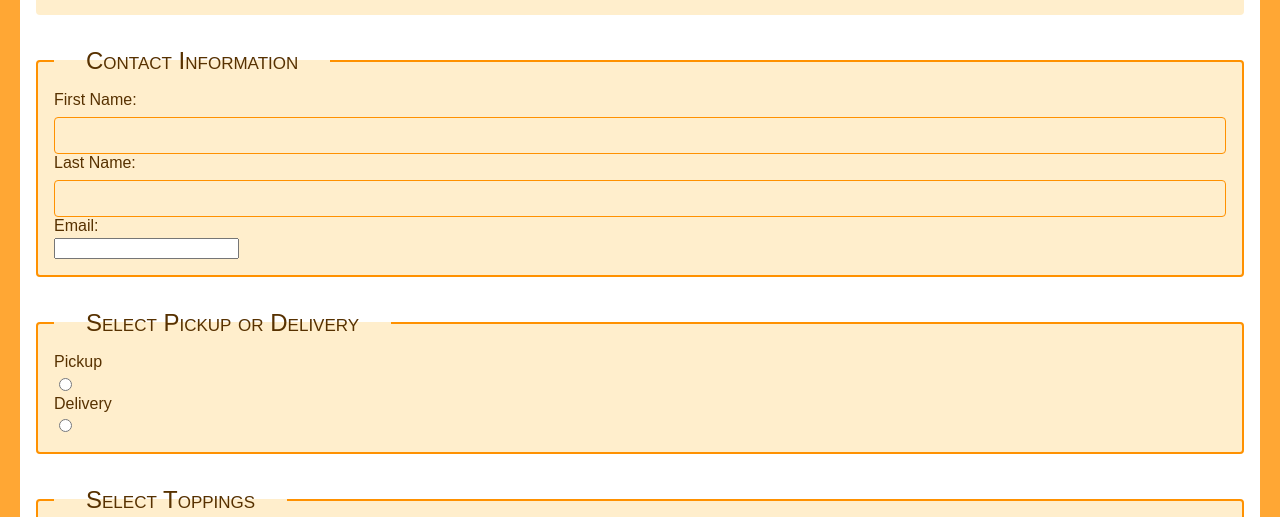
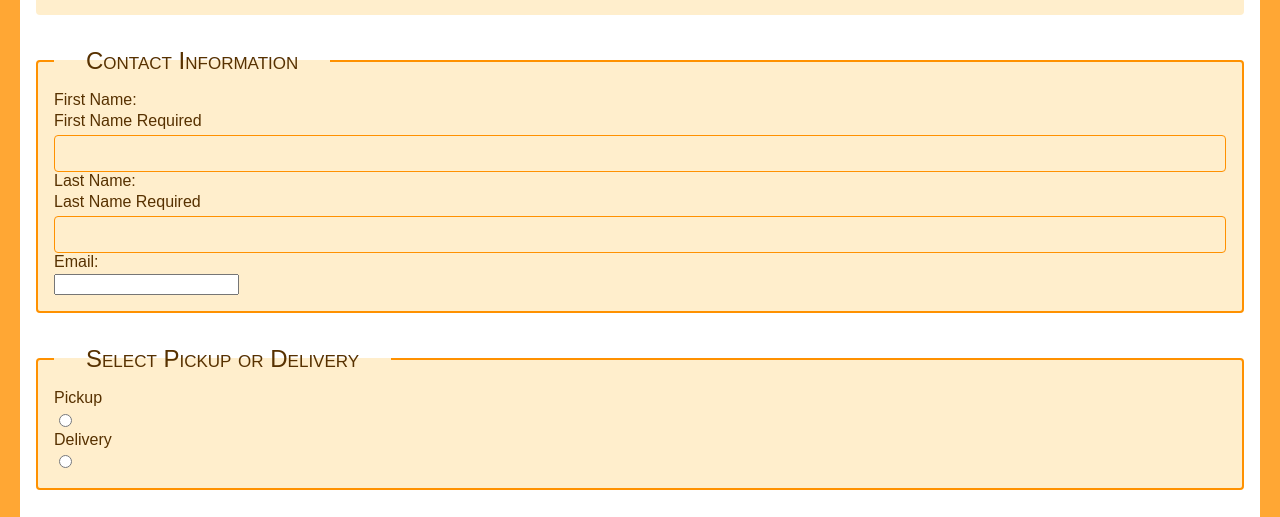
Before and after one commit to sabinMas/pizza, a website: page views/home.html in a window 1280 px wide. Shown: the part 283-800 px from the top of the page. Drawn offline with Linux system fonts and the light colour scheme; files that its build step writes are made by us from their sources; files whose address does not match are found by name.

Commit message:
installed packages

```diff
--- a/index.html
+++ b/views/home.html
@@ -21,8 +21,10 @@
     <fieldset>
         <legend>Contact Information</legend>
         <label for="fname">First Name:</label>
+        <span class="err" id="err-fname">First Name Required</span>
         <input type="text" id="fname" name="fname">
-         <label for="lname">Last Name:</label>
+        <label for="lname">Last Name:</label>
+        <span class="err" id="err-lname">Last Name Required</span>
         <input type="text" id="lname" name="lname">
         <label for="email">Email:</label>
         <input type="email" id="email" name="email">
```
Also changed, not shown: package.json (added, +24 -0 lines), public/imgs/LOGO-DA-MICHELE.png (renamed from imgs/LOGO-DA-MICHELE.png), public/imgs/pizza_icon.png (renamed from imgs/pizza_icon.png), public/js/pizza.js (renamed from pizza.js), public/styles/pizza-styles.css (renamed from styles/pizza-styles.css), 2 other files.
